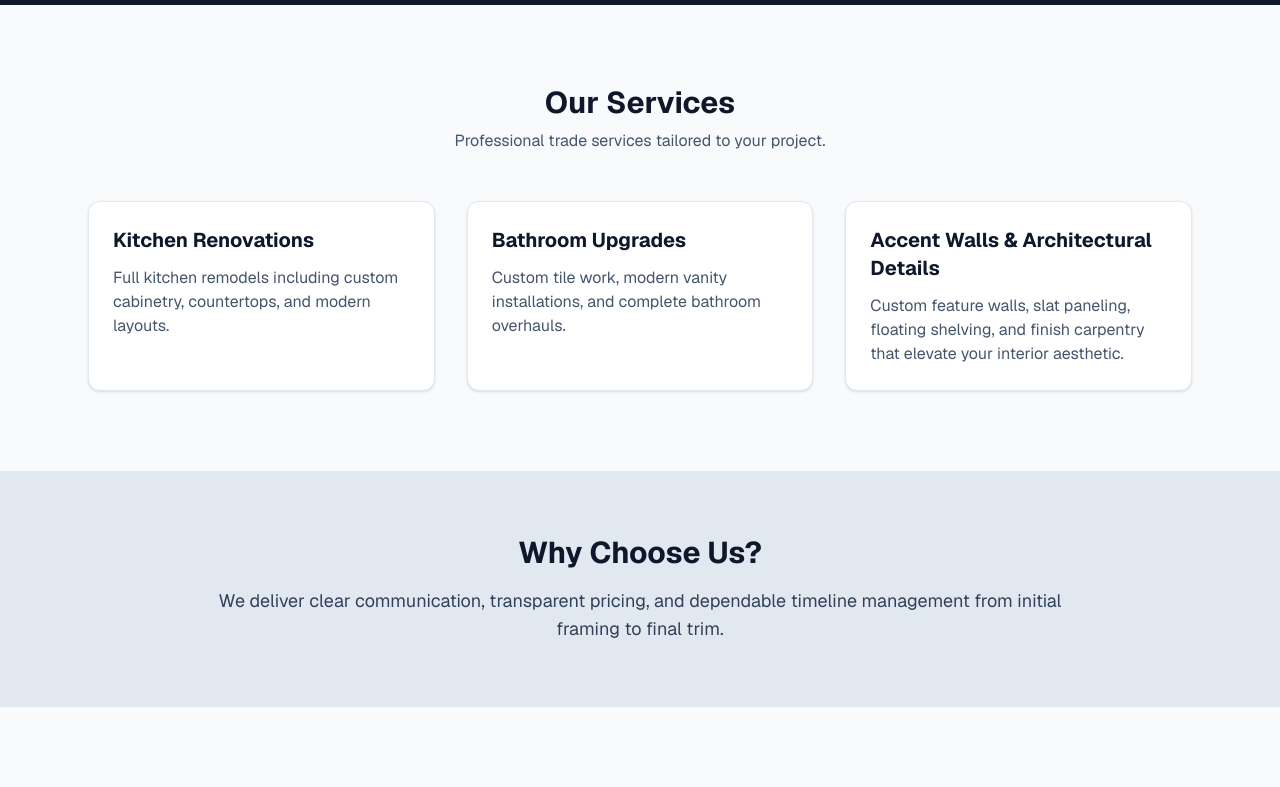
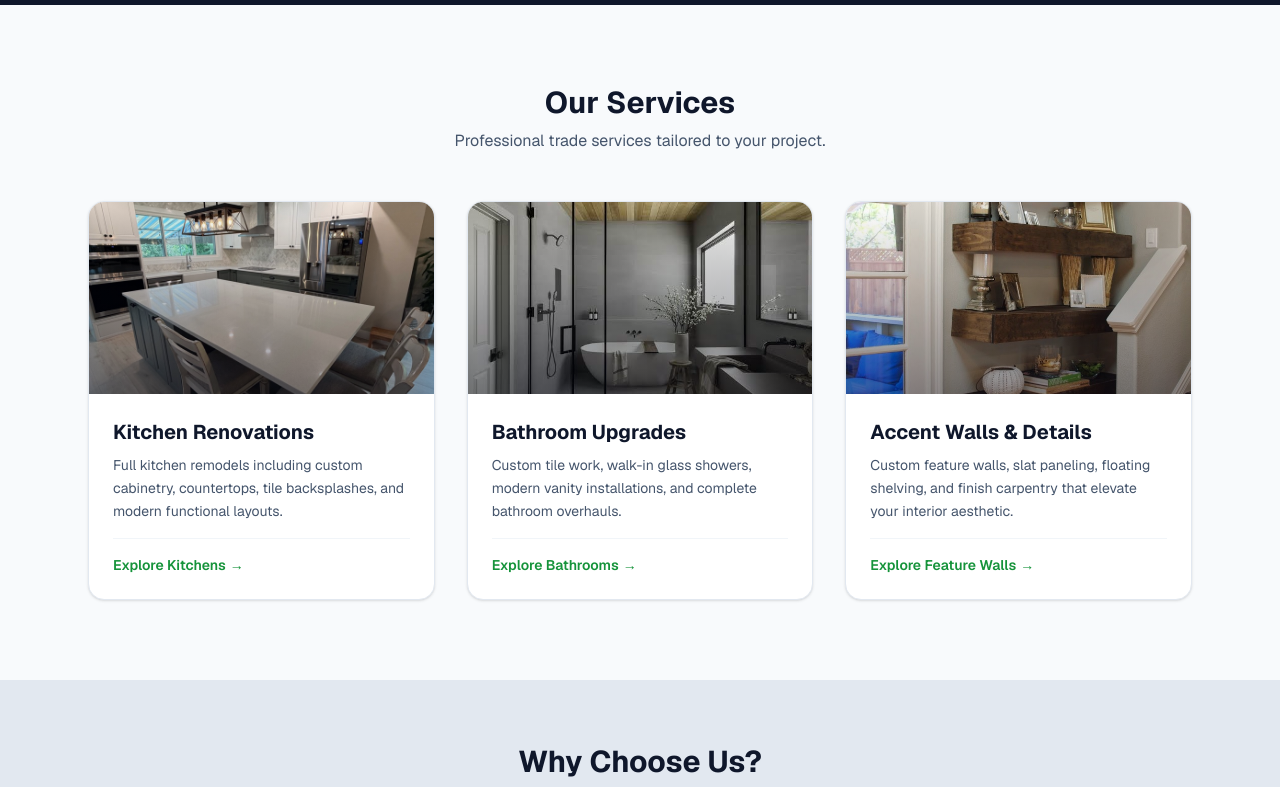
Before and after one commit to sachagauthier9-star/contractor-site, a Next.js app: page / in a window 1280 px wide. Shown: the part 568-1355 px from the top of the page. Built offline with nearby package versions, Linux system fonts and the light colour scheme.

Commit message:
Add visual imagery cards to services section

```diff
--- a/app/page.tsx
+++ b/app/page.tsx
@@ -64,6 +64,7 @@ export default function Home() {
             </div>
           </div>
         </header>
+
         {/* Hero Section */}
         <section className="bg-slate-900 text-white py-24 px-6">
           <div className="max-w-4xl mx-auto text-center space-y-6">
@@ -84,7 +85,7 @@ export default function Home() {
           </div>
         </section>
 
-        {/* Services Section */}
+        {/* Services Section with Visual Cards */}
         <section className="py-20 px-6 max-w-6xl mx-auto">
           <div className="text-center mb-12">
             <h2 className="text-3xl font-bold text-slate-900">Our Services</h2>
@@ -94,58 +95,88 @@ export default function Home() {
           </div>
 
           <div className="grid md:grid-cols-3 gap-8">
+            {/* Kitchen Renovations */}
             <a
               href="/services/kitchens"
-              className="bg-white p-6 rounded-xl shadow-sm border border-slate-200 hover:shadow-md transition"
+              className="group bg-white rounded-2xl overflow-hidden shadow-sm border border-slate-200 hover:shadow-xl transition-all duration-300 flex flex-col"
             >
-              <h3 className="text-xl font-bold mb-3">Kitchen Renovations</h3>
-              <p className="text-slate-600">
-                Full kitchen remodels including custom cabinetry, countertops, and modern layouts.
+              <div className="relative h-48 w-full overflow-hidden bg-slate-100">
+                <img
+                  src="After3.png"
+                  alt="Modern kitchen renovation with custom cabinets"
+                  className="w-full h-full object-cover group-hover:scale-105 transition-transform duration-500"
+                />
+                <div className="absolute inset-0 bg-gradient-to-t from-slate-950/40 to-transparent" />
+              </div>
+              <div className="p-6 flex flex-col justify-between flex-1">
+                <div>
+                  <h3 className="text-xl font-bold mb-2 group-hover:text-[#15933a] transition-colors">
+                    Kitchen Renovations
+                  </h3>
+                  <p className="text-slate-600 text-sm leading-relaxed">
+                    Full kitchen remodels including custom cabinetry, countertops, tile backsplashes, and modern functional layouts.
                   </p>
+                </div>
+                <div className="mt-4 pt-4 border-t border-slate-100 flex items-center text-sm font-semibold text-[#15933a]">
+                  Explore Kitchens <span className="ml-1 group-hover:translate-x-1 transition-transform">→</span>
+                </div>
+              </div>
             </a>
 
+            {/* Bathroom Upgrades */}
             <a
               href="/services/bathrooms"
-              className="bg-white p-6 rounded-xl shadow-sm border border-slate-200 hover:shadow-md transition"
+              className="group bg-white rounded-2xl overflow-hidden shadow-sm border border-slate-200 hover:shadow-xl transition-all duration-300 flex flex-col"
             >
-              <h3 className="text-xl font-bold mb-3">Bathroom Upgrades</h3>
-              <p className="text-slate-600">
-                Custom tile work, modern vanity installations, and complete bathroom overhauls.
+              <div className="relative h-48 w-full overflow-hidden bg-slate-100">
+                <img
+                  src="bathroom3.png"
+                  alt="Custom bathroom walk-in tile shower and vanity"
+                  className="w-full h-full object-cover group-hover:scale-105 transition-transform duration-500"
+                />
+                <div className="absolute inset-0 bg-gradient-to-t from-slate-950/40 to-transparent" />
+              </div>
+              <div className="p-6 flex flex-col justify-between flex-1">
+                <div>
+                  <h3 className="text-xl font-bold mb-2 group-hover:text-[#15933a] transition-colors">
+                    Bathroom Upgrades
+                  </h3>
+                  <p className="text-slate-600 text-sm leading-relaxed">
+                    Custom tile work, walk-in glass showers, modern vanity installations, and complete bathroom overhauls.
                   </p>
+                </div>
+                <div className="mt-4 pt-4 border-t border-slate-100 flex items-center text-sm font-semibold text-[#15933a]">
+                  Explore Bathrooms <span className="ml-1 group-hover:translate-x-1 transition-transform">→</span>
+                </div>
+              </div>
             </a>
 
-            {/* TEMPORARILY HIDDEN: Basements & Additions
-            <a
-              href="/services/basements"
-              className="bg-white p-6 rounded-xl shadow-sm border border-slate-200 hover:shadow-md transition"
-            >
-              <h3 className="text-xl font-bold mb-3">Basements & Additions</h3>
-              <p className="text-slate-600">
-                Transform unused spaces into finished living quarters, suites, or structural additions.
-              </p>
-            </a>
-            */}
-
-            {/* TEMPORARILY HIDDEN: Home Gyms & Personal Spaces
-            <a
-              href="/services/gyms"
-              className="bg-white p-6 rounded-xl shadow-sm border border-slate-200 hover:shadow-md transition"
-            >
-              <h3 className="text-xl font-bold mb-3">Home Gyms & Personal Spaces</h3>
-              <p className="text-slate-600">
-                Build dream home gyms and personalized retreats tailored to your needs.
-              </p>
-            </a>
-            */}
-
+            {/* Accent Walls & Architectural Details */}
             <a
               href="/services/accent-walls"
-              className="bg-white p-6 rounded-xl shadow-sm border border-slate-200 hover:shadow-md transition"
+              className="group bg-white rounded-2xl overflow-hidden shadow-sm border border-slate-200 hover:shadow-xl transition-all duration-300 flex flex-col"
             >
-              <h3 className="text-xl font-bold mb-3">Accent Walls & Architectural Details</h3>
-              <p className="text-slate-600">
+              <div className="relative h-48 w-full overflow-hidden bg-slate-100">
+                <img
+                  src="accent3.png"
+                  alt="Custom slat wood accent wall and architectural trim"
+                  className="w-full h-full object-cover group-hover:scale-105 transition-transform duration-500"
+                />
+                <div className="absolute inset-0 bg-gradient-to-t from-slate-950/40 to-transparent" />
+              </div>
+              <div className="p-6 flex flex-col justify-between flex-1">
+                <div>
+                  <h3 className="text-xl font-bold mb-2 group-hover:text-[#15933a] transition-colors">
+                    Accent Walls & Details
+                  </h3>
+                  <p className="text-slate-600 text-sm leading-relaxed">
                     Custom feature walls, slat paneling, floating shelving, and finish carpentry that elevate your interior aesthetic.
                   </p>
+                </div>
+                <div className="mt-4 pt-4 border-t border-slate-100 flex items-center text-sm font-semibold text-[#15933a]">
+                  Explore Feature Walls <span className="ml-1 group-hover:translate-x-1 transition-transform">→</span>
+                </div>
+              </div>
             </a>
           </div>
         </section>
```
Lines whose indentation alone changed are shown as unchanged.
